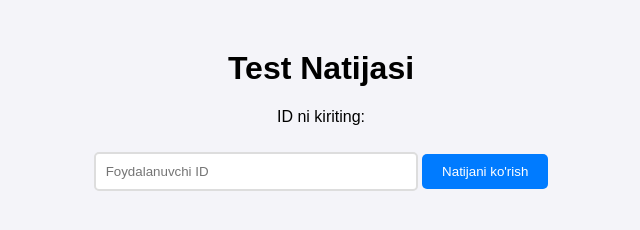
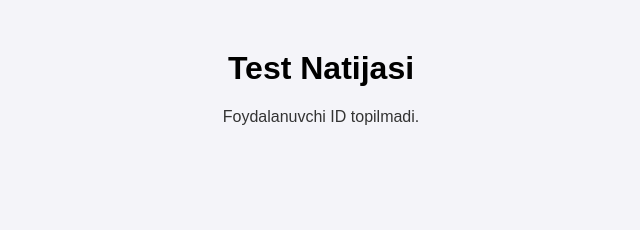
Before and after one commit to Yusufbekjon/test_bot, a website: page index.html in a window 1280 px wide. Shown: the whole page, without its empty margins (319-959 px from the left). Drawn offline with Linux system fonts and the light colour scheme.

Commit message:
first commit

```diff
--- a/index.html
+++ b/index.html
@@ -15,26 +15,6 @@
     .container {
       margin-top: 50px;
     }
-    input {
-      padding: 10px;
-      width: 80%;
-      max-width: 300px;
-      border: 2px solid #ddd;
-      border-radius: 5px;
-      margin-top: 10px;
-    }
-    button {
-      padding: 10px 20px;
-      margin-top: 10px;
-      background-color: #007bff;
-      color: white;
-      border: none;
-      border-radius: 5px;
-      cursor: pointer;
-    }
-    button:hover {
-      background-color: #0056b3;
-    }
     #result {
       margin-top: 20px;
       font-size: 16px;
@@ -45,25 +25,23 @@
 <body>
   <div class="container">
     <h1>Test Natijasi</h1>
-    <p>ID ni kiriting:</p>
-    <input type="text" id="user-id" placeholder="Foydalanuvchi ID" />
-    <button onclick="getTestResult()">Natijani ko'rish</button>
-    <div id="result"></div>
+    <div id="result">Natijalar yuklanmoqda...</div>
   </div>
 
   <script>
     async function getTestResult() {
-      const userId = document.getElementById('user-id').value.trim();
+      const urlParams = new URLSearchParams(window.location.search);
+      const userId = urlParams.get('user_id');
       const resultDiv = document.getElementById('result');
 
       if (!userId) {
-        resultDiv.innerHTML = "Iltimos, ID ni kiriting.";
+        resultDiv.innerHTML = "Foydalanuvchi ID topilmadi.";
         return;
       }
 
       try {
-        // API chaqiruvi (ma'lumotlar backend'dan olinadi)
-        const response = await fetch(`https://your-backend-url.com/api/results/${userId}`);
+        // Backend'ga foydalanuvchi ID bilan so'rov yuborish
+        const response = await fetch("https://test-bot-livid.vercel.app/api/results/" + userId);
         if (response.ok) {
           const data = await response.json();
           resultDiv.innerHTML = `
@@ -72,12 +50,14 @@
             Xato javoblar: ${data.wrong}
           `;
         } else {
-          resultDiv.innerHTML = "ID bo'yicha ma'lumot topilmadi.";
+          resultDiv.innerHTML = "Natijalar topilmadi.";
         }
       } catch (error) {
         resultDiv.innerHTML = "Xatolik yuz berdi. Iltimos, keyinroq urinib ko'ring.";
       }
     }
+
+    getTestResult();
   </script>
 </body>
 </html>
```
Also changed, not shown: package.json (added, +25 -0 lines), test_results.json (+1 -36 lines), 1 other file.
